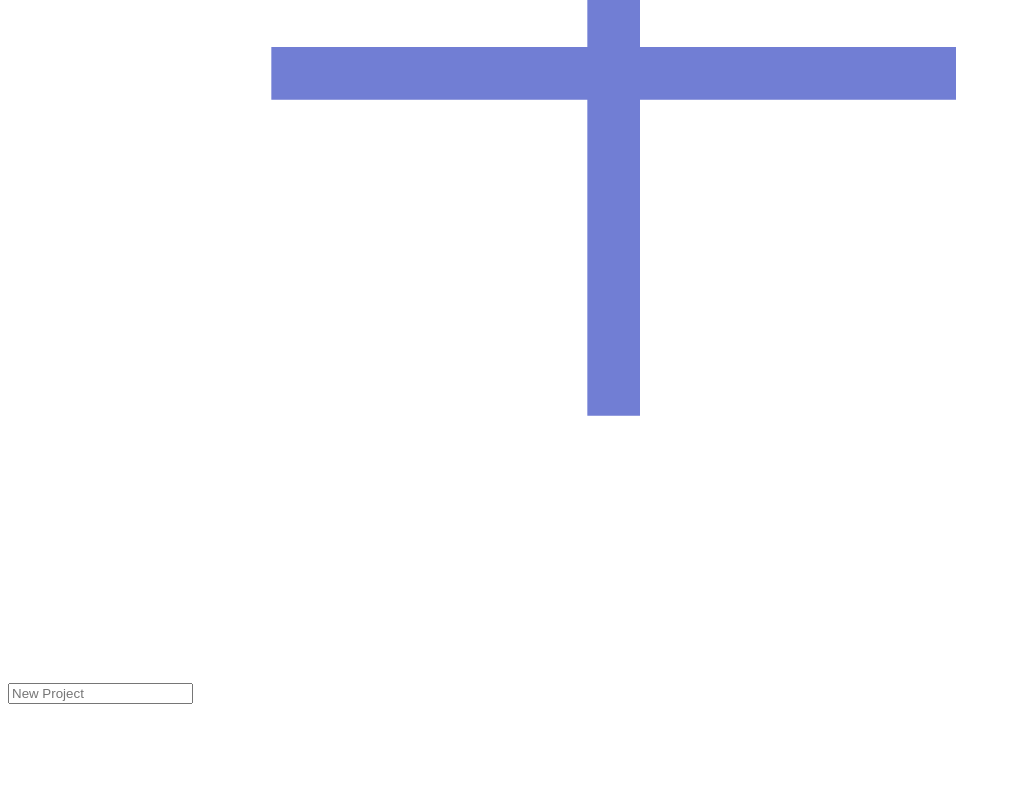
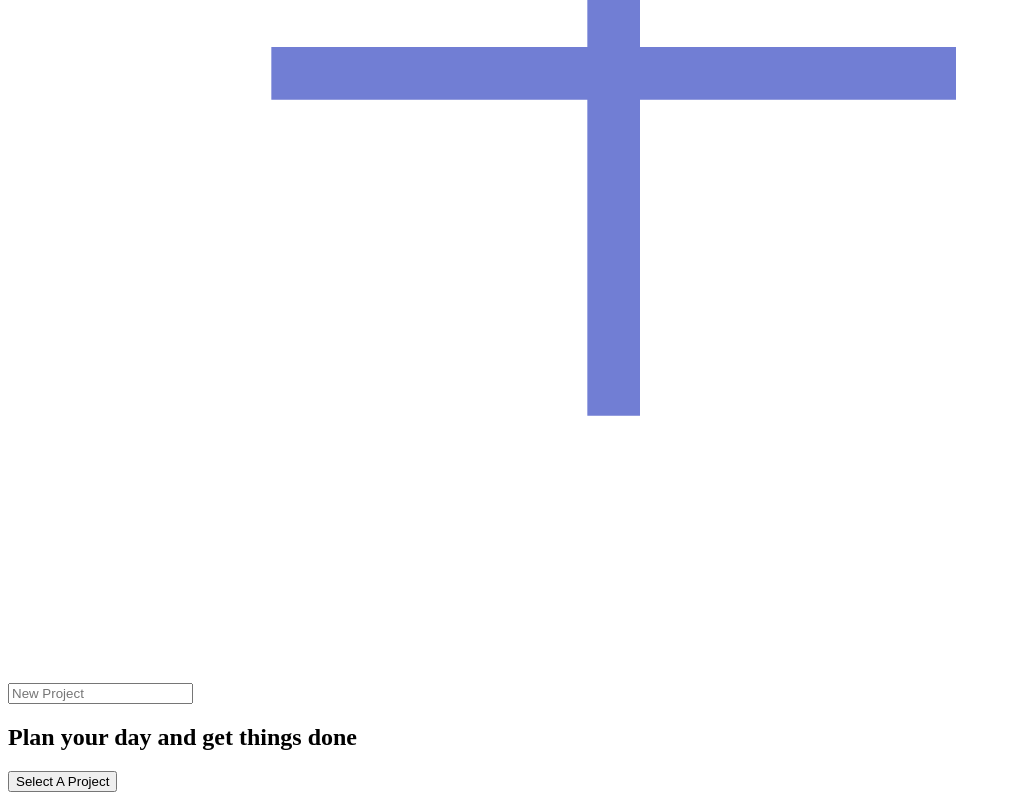
Before and after one commit to Maddily/to-do, a website: page src/index.html in a window 1280 px wide. Shown: the part 1861-2661 px from the top of the page, without its empty margins (0-1011 px from the left). Before the commit the page ends 2573 px from the top, so only its background shows below. Drawn offline with Linux system fonts and the light colour scheme.

Commit message:
Add section.content element with intro content
- Included a div for the logo
- Added a tagline heading
- Added a button for selecting a project

```diff
--- a/src/index.html
+++ b/src/index.html
@@ -36,5 +36,10 @@
         />
       </div>
     </aside>
+    <section class="content">
+      <div class="cat-image"></div>
+      <h1 class="tagline">Plan your day and get things done</h1>
+      <button class="select-project-button">Select A Project</button>
+    </section>
   </body>
 </html>
```
